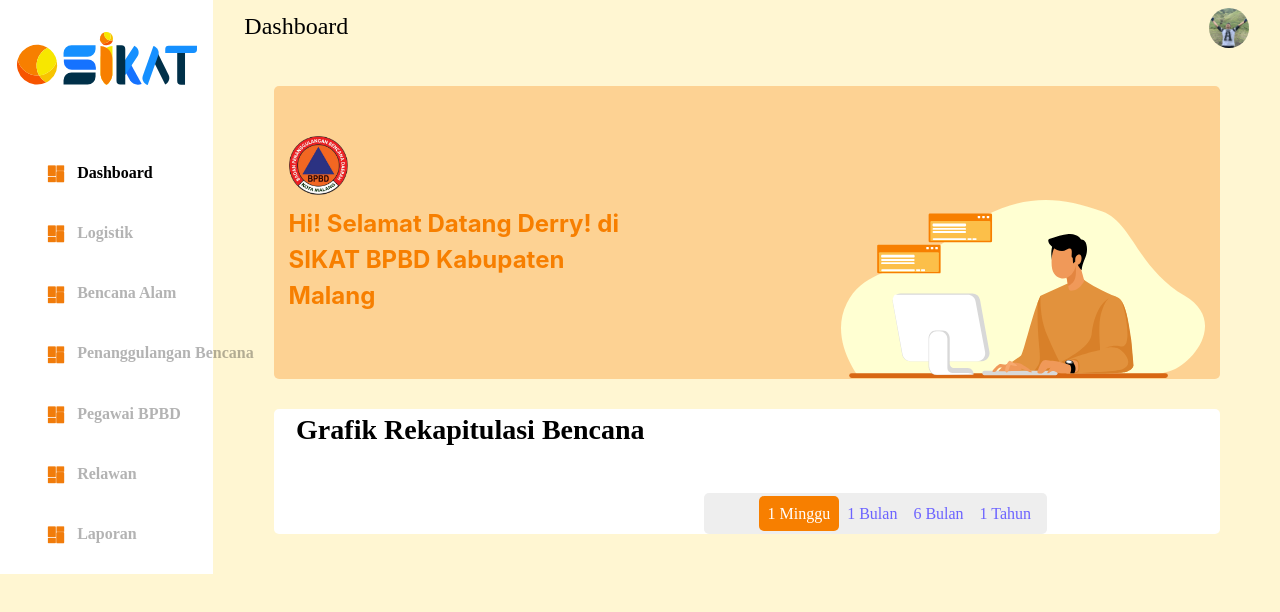
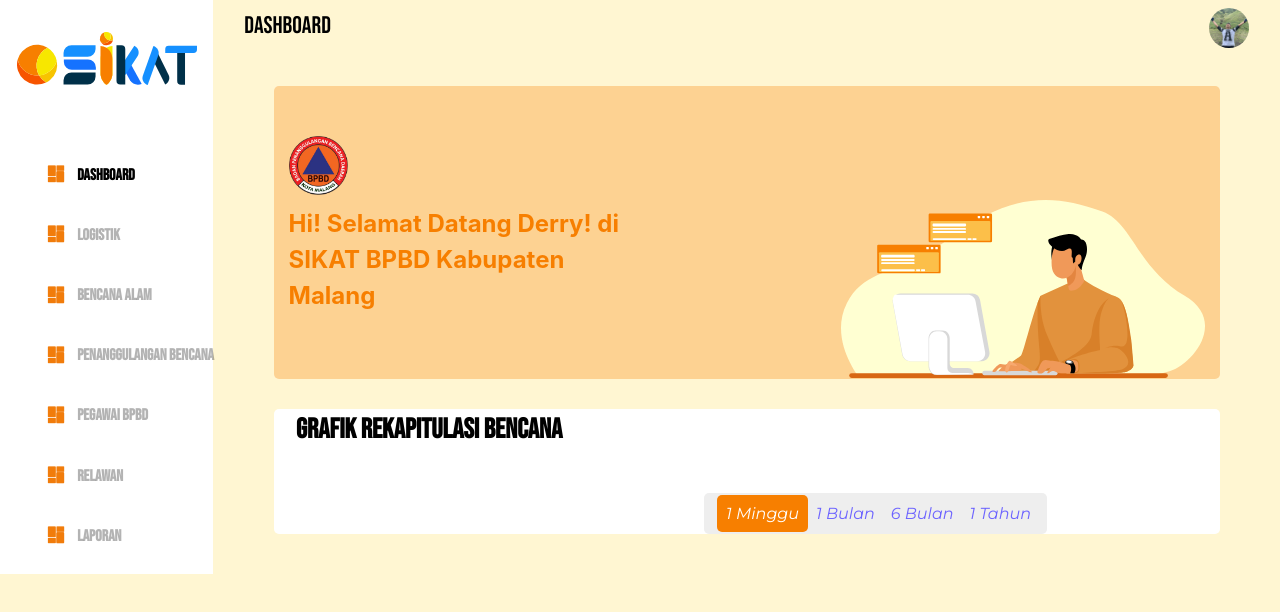
Before and after one commit to Elkaedah/sikat-design, a React (Create React App) app: page / in a window 1280 px wide. Shown: the top 612 px of the page. Built offline with nearby package versions, Linux system fonts and the light colour scheme.

Commit message:
React-router

```diff
--- a/package.json
+++ b/package.json
@@ -15,6 +15,7 @@
     "react-bootstrap": "^1.3.0",
     "react-chartjs-2": "^2.9.0",
     "react-dom": "^16.13.1",
+    "react-router-dom": "^5.2.0",
     "react-scripts": "3.4.1",
     "typescript": "^3.9.7"
   },
--- a/public/index.html
+++ b/public/index.html
@@ -7,7 +7,7 @@
     <meta name="viewport" content="width=device-width, initial-scale=1" />
     <meta name="description" content="Study learning" />
     <link rel="apple-touch-icon" href="%PUBLIC_URL%/logo192.png" />
-
+    <link href="https://fonts.googleapis.com/css2?family=Bebas+Neue&family=Montserrat:ital@1&display=swap" rel="stylesheet">
     <link rel="manifest" href="%PUBLIC_URL%/manifest.json" />
     <title>React App</title>
 </head>
--- a/src/App.js
+++ b/src/App.js
@@ -1,5 +1,6 @@
 import React from "react";
 import "./component/style/body.scss";
+import Profile from "./component/profile";
 import Sidebar from "./component/sidebar";
 import Navbar from "./component/navbar";
 import Chart from "./component/chart";
@@ -11,6 +12,8 @@
         div className = "wrapper" >
         <
         Container fluid >
+        <
+        Profile / >
         <
         Row >
         <
--- a/src/component/profile.jsx
+++ b/src/component/profile.jsx
@@ -0,0 +1,16 @@
+import React from "react";
+import "./style/index.scss";
+import gambar from "./img/male.svg";
+import logo from "./img/Logo.svg";
+
+class Profile extends React.Component{
+    render(){
+        return(
+            <div className="profile">
+                adakah yang ada disini
+            </div>
+        );
+    }
+
+}
+export default Profile;
--- /dev/null
+++ b/src/component/style/body/_profile.scss
@@ -0,0 +1,6 @@
+.profile {
+    display: block;
+    position: fixed;
+    right: 12px;
+    left: 0%;
+}
--- a/src/component/style/index.scss
+++ b/src/component/style/index.scss
@@ -6,4 +6,5 @@
 @import './body/chart';
 @import'./body/navbar';
 @import'./body/welcome';
+@import './body/profile';
 // styling body
--- a/src/component/style/variable/_font.scss
+++ b/src/component/style/variable/_font.scss
@@ -1,5 +1,7 @@
+// @import url('https://fonts.googleapis.com/css2?family=Montserrat&display=swap');
 $font-family1: Bebas Neue;
-$font-family2: Montserrat;
+$font-family2:'Montserrat',
+sans-serif;
 // styles defaults
 @mixin character-style($font, $style, $size, $color) {
     font-family: $font;
```
Also changed, not shown: 1 other file (tests, documents, lock files or other folders).
